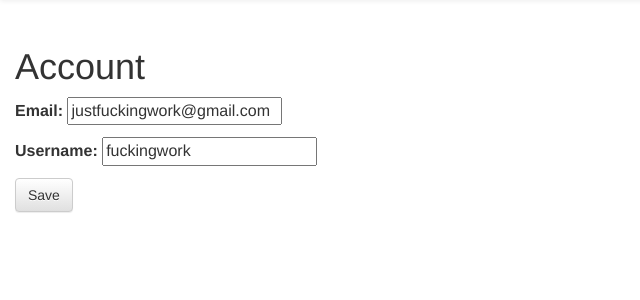
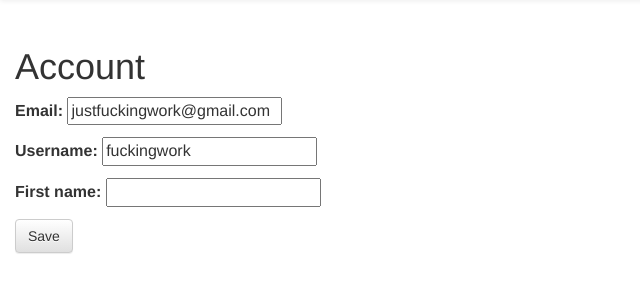
Before and after one commit to gerardopena/362Project, a Django app: page /accounts/account/ in a window 1280 px wide. Shown: the part 101-401 px from the top of the page, without its empty margins (0-640 px from the left). Run offline with Django 3.2, Linux system fonts and the light colour scheme; a user stored in the database is signed in; some libraries are stand-ins or nearby versions.

Commit message:
Update form works

```diff
--- a/dh_airline/accounts/forms.py
+++ b/dh_airline/accounts/forms.py
@@ -3,6 +3,7 @@
 # Gerardo Pena
 from django import forms
 from django.contrib.auth.forms import UserCreationForm
+from django.contrib.auth import authenticate
 
 from accounts.models import Account
 
@@ -16,7 +17,7 @@ class RegistrationForm(UserCreationForm):
 class AccountUpdateForm(forms.ModelForm):
 	class Meta:
 		model = Account
-		fields = ('email','username')
+		fields = ('email','username','first_name')
 
 	def clean_email(self):
 		# check if email is available
@@ -24,7 +25,7 @@ class AccountUpdateForm(forms.ModelForm):
 			email = self.cleaned_data['email']
 			# check if account exists
 			try:
-				account = Account.objects.exclude(pk=self.instance.pk).get(email=email)
+				account = Account.object.exclude(pk=self.instance.pk).get(email=email)
 			except Account.DoesNotExist:
 				return email
 			raise forms.ValidationError('Email "%s" is already in use.' % account.email)
@@ -35,7 +36,17 @@ class AccountUpdateForm(forms.ModelForm):
 			username = self.cleaned_data['username']
 			# check if account exists
 			try:
-				account = Account.objects.exclude(pk=self.instance.pk).get(username=username)
+				account = Account.object.exclude(pk=self.instance.pk).get(username=username)
 			except Account.DoesNotExist:
 				return username
 			raise forms.ValidationError('Username "%s" is already in use.' % account.username)
+
+	def clean_first_name(self):
+		# check if email is available
+		if self.is_valid():
+			first_name = self.cleaned_data['first_name']
+			# check if account exists
+			try:
+				account = Account.object.exclude(pk=self.instance.pk).get(first_name=first_name)
+			except Account.DoesNotExist:
+				return first_name
```
Also changed, not shown: dh_airline/accounts/templates/accounts/signup.html (+0 -12 lines), dh_airline/db.sqlite3.
